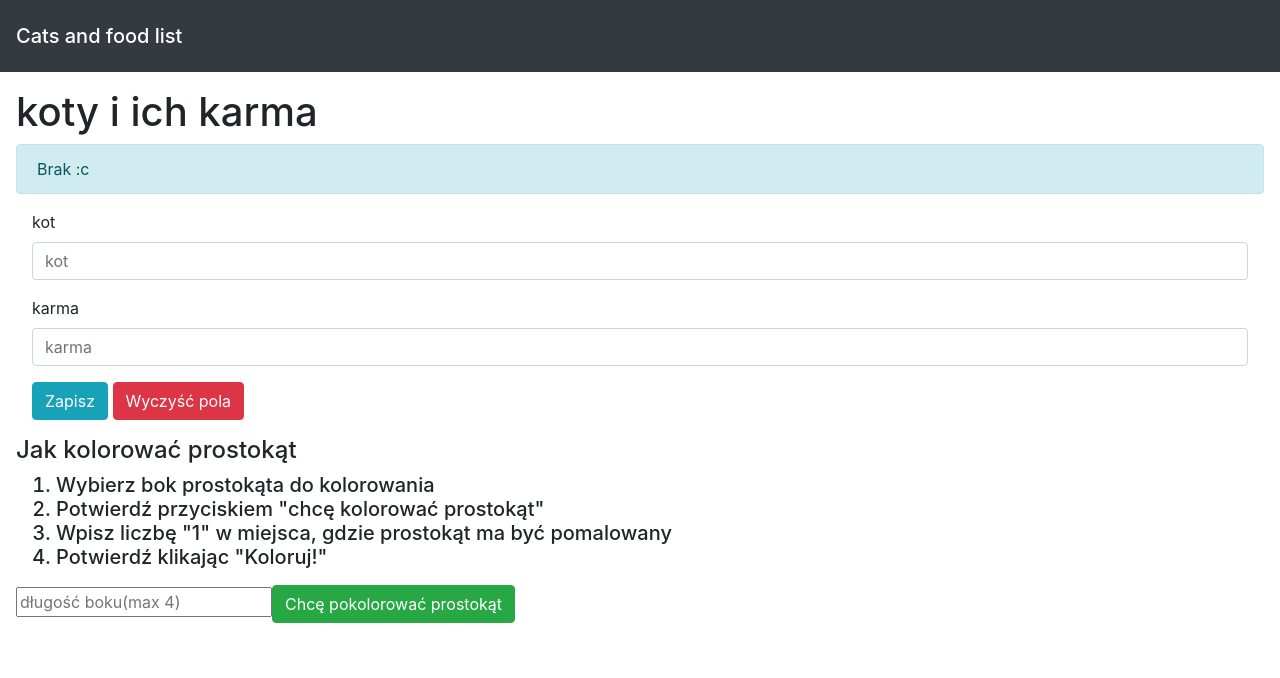
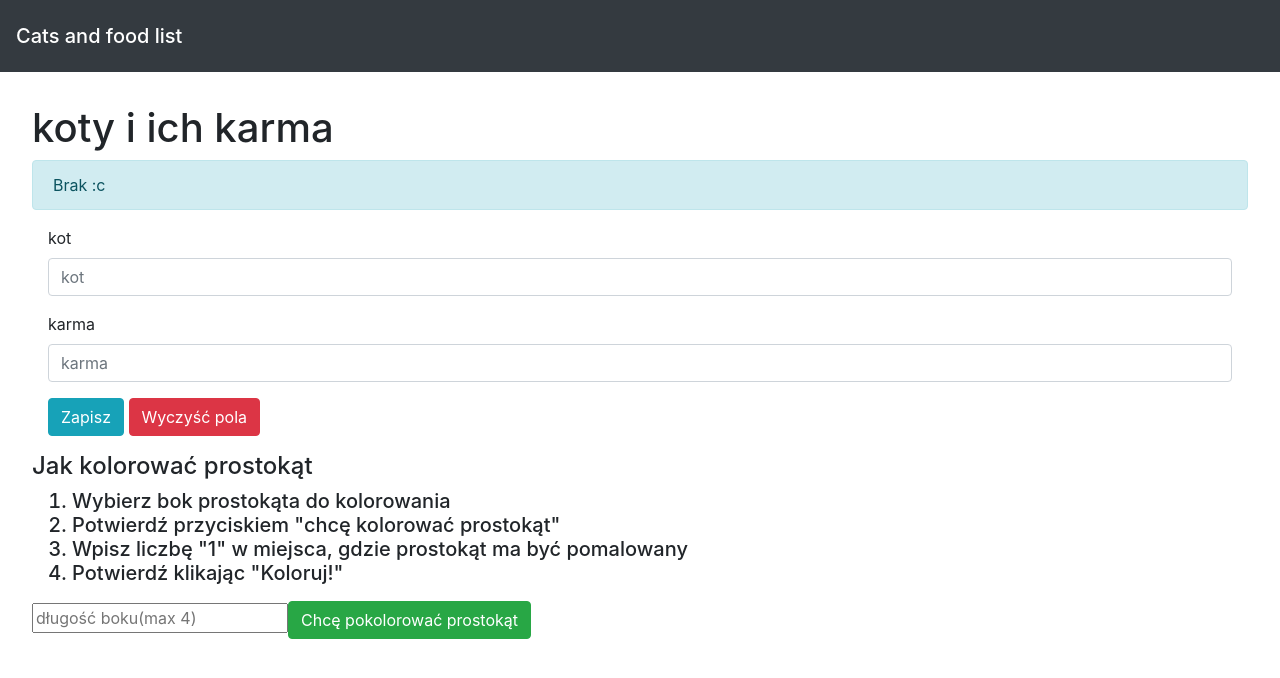
Before and after one commit to mie378/Prymus4, a Vue app: page / in a window 1280 px wide. Shown: the top 678 px of the page. Built offline with nearby package versions, Linux system fonts and the light colour scheme.

Commit message:
Add files via upload

```diff
--- a/src/kolor.vue
+++ b/src/kolor.vue
@@ -78,7 +78,7 @@ export default{
 	.squa{
 	width:100%;
 	height:70%;
-	margin:1rem;
+	margin:20px;
 	}
 	.coloredfloat{
 	width:100%;
@@ -86,7 +86,7 @@ export default{
 	background-color:black;
 	}
 	.sqrs2{
-	margin-left:2rem;
+	margin-left:50px;
 	}
 	.squa2{
 	width:100%;
@@ -94,10 +94,10 @@ export default{
 	height:2rem;
 	}
 	.margin{
-	margin:1rem;
+	margin:2rem;
 	}
 	.margin-top{
-	margin-top:1rem;
+	margin-top:2rem;
 	}
 
 </style>
```
